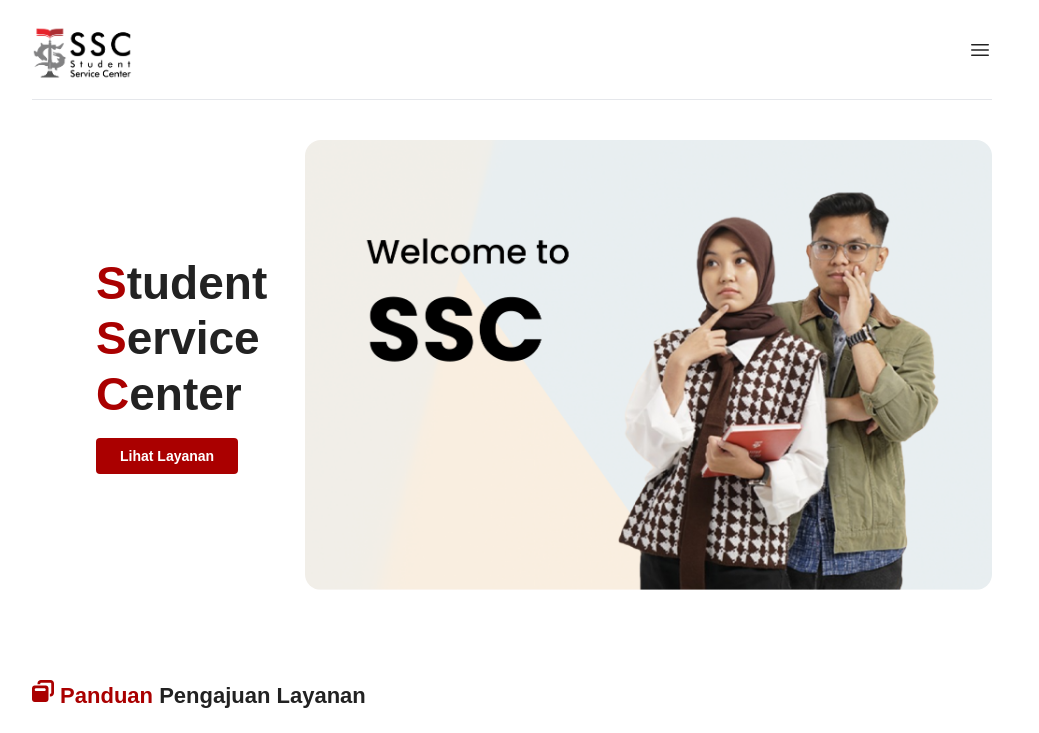
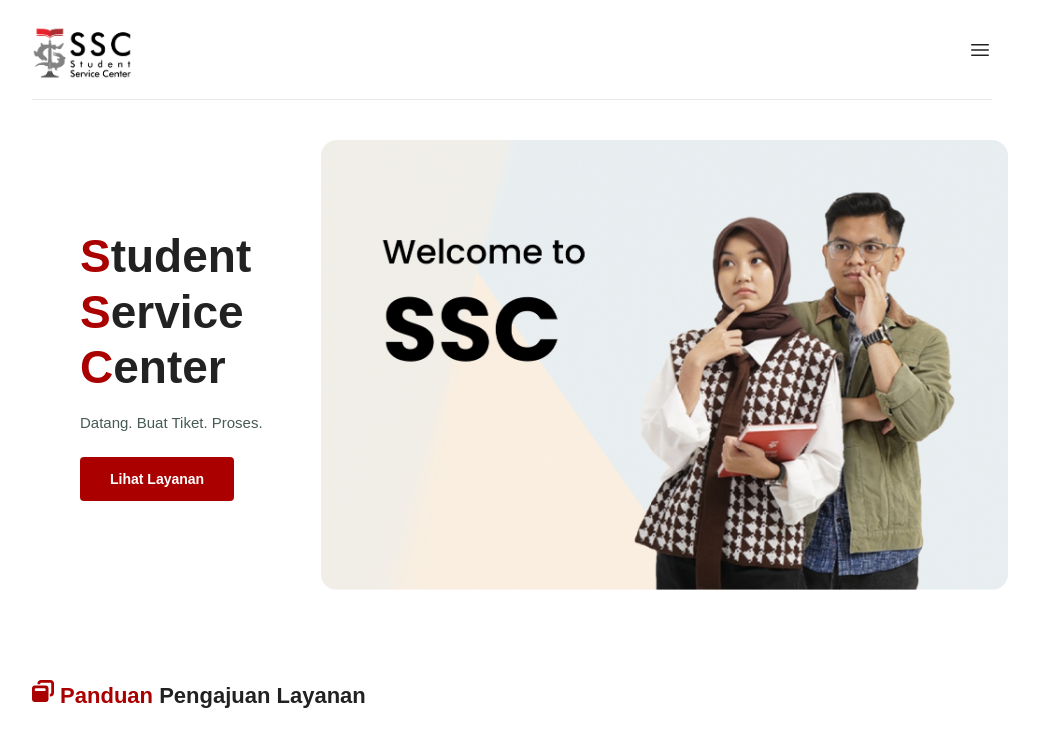
Before and after one commit to syarifmuhammad/ssc-ittelkom-by-syarif, a Vue app: page / in a window 1280 px wide. Shown: the top 733 px of the page, without its empty margins (128-1167 px from the left). Built offline with nearby package versions, Linux system fonts and the light colour scheme; a web font is replaced by a local one.

Commit message:
design revision hero section

```diff
--- a/src/components/Hero.vue
+++ b/src/components/Hero.vue
@@ -1,19 +1,24 @@
 <template>
     <div class="mt-[85px] lg:mt-10">
         <div class="w-full h-[350px] lg:h-auto bg-hero-mobile lg:bg-none bg-no-repeat bg-cover bg-top">
-            <div class="w-full h-full px-6 lg:px-40 flex items-center lg:justify-between">
-                <div class="lg:ml-16">
-                    <h1 class="text-[#222222] font-semibold lg:text-[46px]"><span class="text-secondary">S</span>tudent
+            <div class="w-full h-full px-6 lg:px-20 xl:px-36 flex items-center lg:justify-between">
+                <div class="xl:ml-16">
+                    <h1 class="text-[#222222] font-semibold lg:text-[46px] text-[36px] font-quicksand"><span
+                            class="text-secondary">S</span>tudent
                     </h1>
-                    <h1 class="text-[#222222] font-semibold lg:text-[46px]"><span class="text-secondary">S</span>ervice
+                    <h1 class="text-[#222222] font-semibold lg:text-[46px] text-[36px] font-quicksand"><span
+                            class="text-secondary">S</span>ervice
                     </h1>
-                    <h1 class="text-[#222222] font-semibold lg:text-[46px]"><span class="text-secondary">C</span>enter
+                    <h1 class="text-[#222222] font-semibold lg:text-[46px] text-[36px] font-quicksand"><span
+                            class="text-secondary">C</span>enter
                     </h1>
+                    <p class="mt-[17px] text-[#465b52] font-lato text-[15px] font-normal">Datang. Buat Tiket. Proses.</p>
                     <button
-                        class="bg-secondary text-white border-border-secondary rounded px-6 py-2 mt-4 text-sm font-bold">Lihat
+                        class="bg-secondary text-white border-border-secondary rounded px-[30px] py-3 mt-[22px] text-sm font-bold font-lato">Lihat
                         Layanan</button>
                 </div>
-                <img class="hidden lg:inline max-h-[450px] rounded-2xl" src="@/assets/img/slider-6.png" alt="">
+                <img class="hidden lg:inline xl:max-h-[450px] lg:max-h-[350px] rounded-2xl" src="@/assets/img/slider-6.png"
+                    alt="">
             </div>
         </div>
     </div>
```
